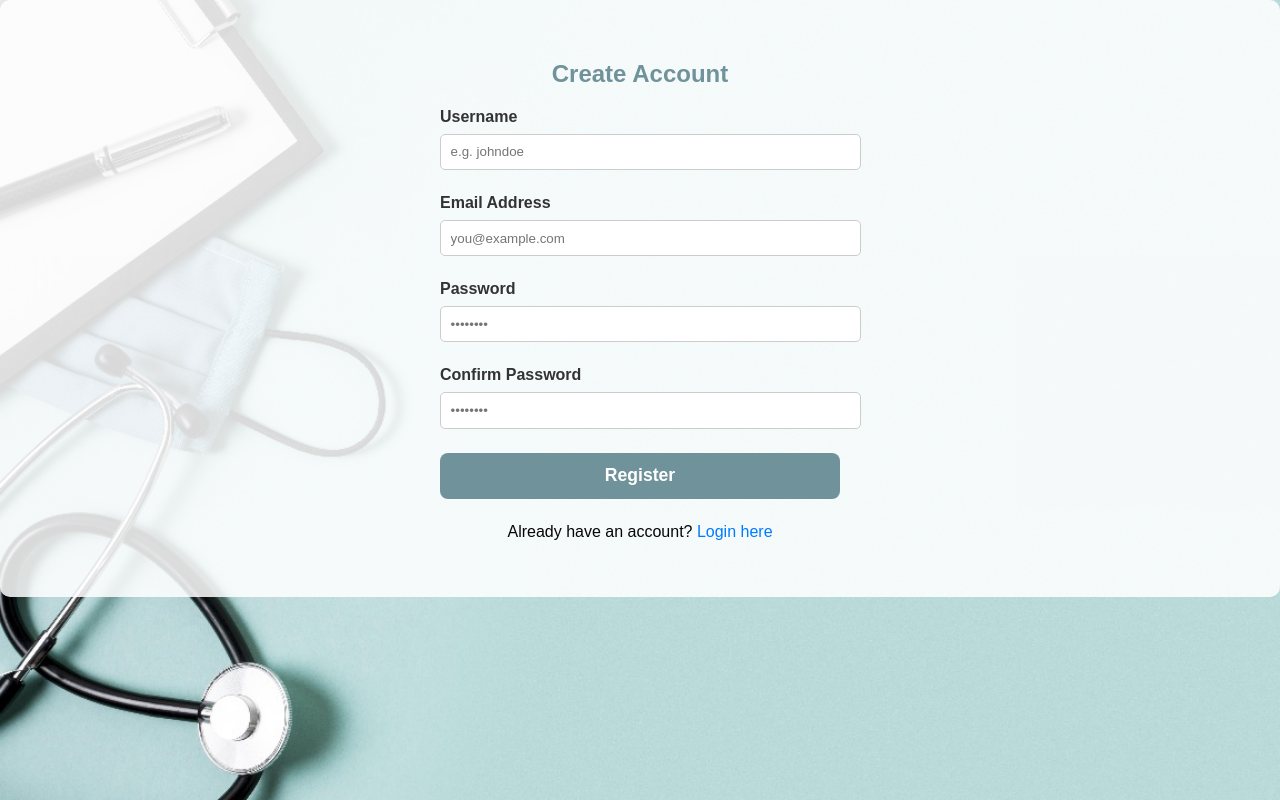
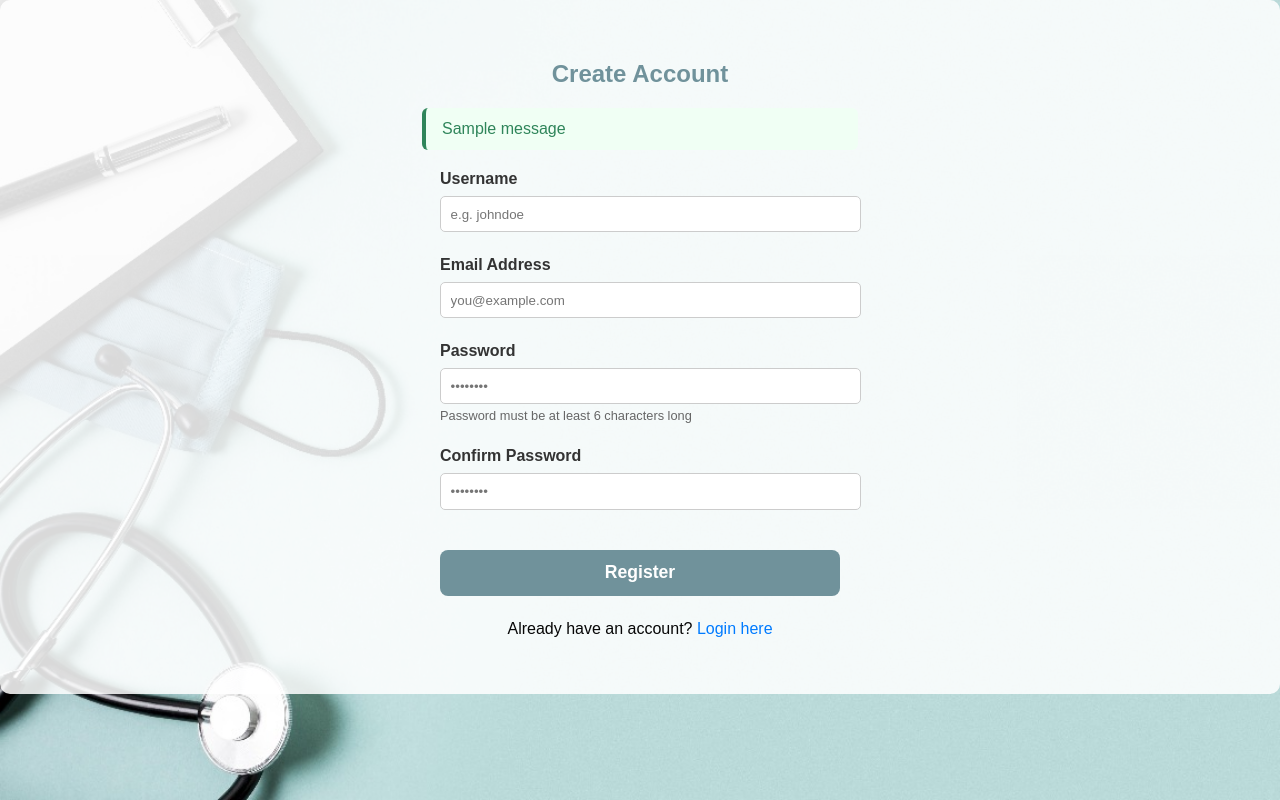
Before and after one commit to Gagana09/Smartmed-AI-based-medical-dispenser, a Flask app: page /register in a window 1280 px wide. Run offline with Flask 3, Linux system fonts and the light colour scheme; one stand-in notice (Sample message) is shown; some libraries are stand-ins or nearby versions.

Commit message:
login error

```diff
--- a/app.py
+++ b/app.py
@@ -47,6 +47,16 @@
         username = request.form['username']
         password = request.form['password']
 
+        # Check if role is selected
+        if not role or role == "":
+            flash("Please select a role (User or Admin)", 'error')
+            return redirect(url_for('login'))
+
+        # Check if username and password are provided
+        if not username or not password:
+            flash("Please enter both username and password", 'error')
+            return redirect(url_for('login'))
+
         if role == 'admin':
             user = db.admin.find_one({'username': username})
         else:
@@ -57,7 +67,13 @@
             session['username'] = username
             print(f"DEBUG: User '{username}' logged in successfully. Session user: {session.get('user')}")
             return redirect(url_for('admin_dashboard' if role == 'admin' else 'user_dashboard'))
-        flash("Invalid credentials", 'error')
+
+        # More specific error messages
+        if not user:
+            flash(f"Username '{username}' not found. Please check your username or register a new account.", 'error')
+        else:
+            flash("Incorrect password. Please try again.", 'error')
+
         print(f"DEBUG: Login failed for username: {username}")
         return redirect(url_for('login'))
     return render_template('login.html')
@@ -70,20 +86,41 @@
         password = request.form['password']
         confirm_password = request.form['confirm_password']
 
+        # Check if all fields are provided
+        if not username or not email or not password or not confirm_password:
+            flash("Please fill in all fields", 'error')
+            return redirect(url_for('register'))
+
+        # Validate email format
+        if '@' not in email or '.' not in email:
+            flash("Please enter a valid email address", 'error')
+            return redirect(url_for('register'))
+
+        # Check password length
+        if len(password) < 6:
+            flash("Password must be at least 6 characters long", 'error')
+            return redirect(url_for('register'))
+
         if password != confirm_password:
             flash("Passwords do not match", 'error')
             return redirect(url_for('register'))
 
-        if db.users.find_one({'$or': [{'username': username}, {'email': email}] } ):
-            flash("Username or email already exists", 'error')
+        # Check for existing username or email
+        existing_user = db.users.find_one({'$or': [{'username': username}, {'email': email}] })
+        if existing_user:
+            if existing_user.get('username') == username:
+                flash(f"Username '{username}' is already taken. Please choose a different username.", 'error')
+            else:
+                flash(f"Email '{email}' is already registered. Please use a different email or login.", 'error')
             return redirect(url_for('register'))
 
+        # Create new user
         db.users.insert_one({
             'username': username,
             'email': email,
             'password': generate_password_hash(password)
         })
-        flash("Registration successful. Please login.", 'success')
+        flash("Registration successful! Please login with your new account.", 'success')
         return redirect(url_for('login'))
     return render_template('register.html')
 
--- a/static/css/styles.css
+++ b/static/css/styles.css
@@ -18,6 +18,35 @@
 
 .overlay h2{
     color: #70929b;
+}
+
+/* Alert Messages */
+.alert {
+    padding: 12px 16px;
+    margin: 20px auto;
+    border-radius: 6px;
+    font-weight: 500;
+    max-width: 400px;
+    text-align: left;
+    border-left: 4px solid;
+}
+
+.alert-error {
+    background-color: #fee;
+    color: #c53030;
+    border-left-color: #c53030;
+}
+
+.alert-success {
+    background-color: #f0fff4;
+    color: #2f855a;
+    border-left-color: #2f855a;
+}
+
+.alert-info {
+    background-color: #ebf8ff;
+    color: #2b6cb0;
+    border-left-color: #2b6cb0;
 }
 
 /* Header */
@@ -164,3 +193,38 @@
     color: #007bff;
     text-decoration: none;
   }
+
+  /* Password validation styles */
+  .password-hint {
+    display: block;
+    font-size: 0.8rem;
+    color: #666;
+    margin-top: 0.25rem;
+  }
+
+  .password-match-message {
+    font-size: 0.9rem;
+    margin-top: 0.5rem;
+    font-weight: 500;
+    padding: 4px 8px;
+    border-radius: 4px;
+  }
+
+  .password-match-message.match {
+    color: #2f855a;
+    background-color: #f0fff4;
+    border: 1px solid #9ae6b4;
+  }
+
+  .password-match-message.no-match {
+    color: #c53030;
+    background-color: #fee;
+    border: 1px solid #feb2b2;
+  }
+
+  /* Disabled button styling */
+  .btn:disabled {
+    background-color: #ccc;
+    cursor: not-allowed;
+    opacity: 0.6;
+  }
--- a/templates/register.html
+++ b/templates/register.html
@@ -9,7 +9,19 @@
 <body>
   <div class="overlay">
     <h2>Create Account</h2>
-    <form action="{{ url_for('register') }}" method="POST" class="form">
+
+    <!-- Flash Messages -->
+    {% with messages = get_flashed_messages(with_categories=true) %}
+      {% if messages %}
+        {% for category, message in messages %}
+          <div class="alert alert-{{ 'error' if category == 'error' else 'success' if category == 'success' else 'info' }}">
+            {{ message }}
+          </div>
+        {% endfor %}
+      {% endif %}
+    {% endwith %}
+
+    <form action="{{ url_for('register') }}" method="POST" class="form" id="registerForm">
       <div class="form-group">
         <label for="username">Username</label>
         <input type="text" id="username" name="username" placeholder="e.g. johndoe" required>
@@ -21,18 +33,85 @@
       <div class="form-group">
         <label for="password">Password</label>
         <input type="password" id="password" name="password" placeholder="••••••••" required>
+        <small class="password-hint">Password must be at least 6 characters long</small>
       </div>
       <div class="form-group">
         <label for="confirm_password">Confirm Password</label>
         <input type="password" id="confirm_password" name="confirm_password" placeholder="••••••••" required>
+        <div id="password-match-message" class="password-match-message"></div>
       </div>
       <div class="form-group">
-        <button type="submit" class="btn">Register</button>
+        <button type="submit" class="btn" id="submitBtn">Register</button>
       </div>
     </form>
     <div class="login-link">
       <p>Already have an account? <a href="{{ url_for('login') }}">Login here</a></p>
     </div>
   </div>
+
+  <script>
+    document.addEventListener('DOMContentLoaded', function() {
+      const password = document.getElementById('password');
+      const confirmPassword = document.getElementById('confirm_password');
+      const passwordMatchMessage = document.getElementById('password-match-message');
+      const submitBtn = document.getElementById('submitBtn');
+      const form = document.getElementById('registerForm');
+
+      function validatePasswordMatch() {
+        const passwordValue = password.value;
+        const confirmPasswordValue = confirmPassword.value;
+
+        // Clear previous message
+        passwordMatchMessage.innerHTML = '';
+        passwordMatchMessage.className = 'password-match-message';
+
+        // Check if both fields have values
+        if (passwordValue && confirmPasswordValue) {
+          if (passwordValue === confirmPasswordValue) {
+            passwordMatchMessage.innerHTML = '✓ Passwords match';
+            passwordMatchMessage.className = 'password-match-message match';
+            submitBtn.disabled = false;
+            submitBtn.style.opacity = '1';
+            return true;
+          } else {
+            passwordMatchMessage.innerHTML = '✗ Passwords do not match';
+            passwordMatchMessage.className = 'password-match-message no-match';
+            submitBtn.disabled = true;
+            submitBtn.style.opacity = '0.6';
+            return false;
+          }
+        } else {
+          // If either field is empty, don't show message but allow submission
+          submitBtn.disabled = false;
+          submitBtn.style.opacity = '1';
+          return true;
+        }
+      }
+
+      // Add event listeners for real-time validation
+      password.addEventListener('input', validatePasswordMatch);
+      confirmPassword.addEventListener('input', validatePasswordMatch);
+
+      // Form submission validation
+      form.addEventListener('submit', function(e) {
+        if (!validatePasswordMatch()) {
+          e.preventDefault();
+          alert('Please make sure passwords match before submitting.');
+          return false;
+        }
+
+        // Additional validation
+        const passwordValue = password.value;
+        if (passwordValue.length < 6) {
+          e.preventDefault();
+          alert('Password must be at least 6 characters long.');
+          return false;
+        }
+
+        // If all validations pass, allow form submission
+        return true;
+      });
+    });
+  </script>
 </body>
 </html>
```
Also changed, not shown: templates/login.html (+12 -0 lines).
